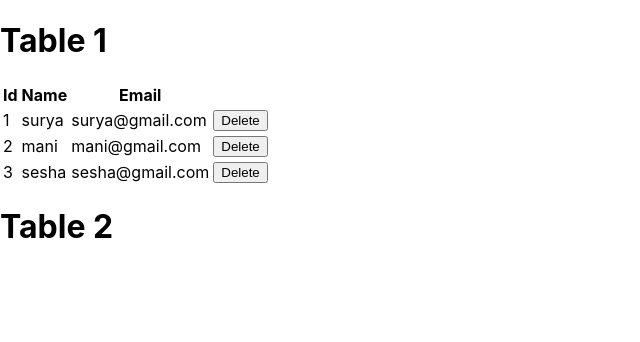
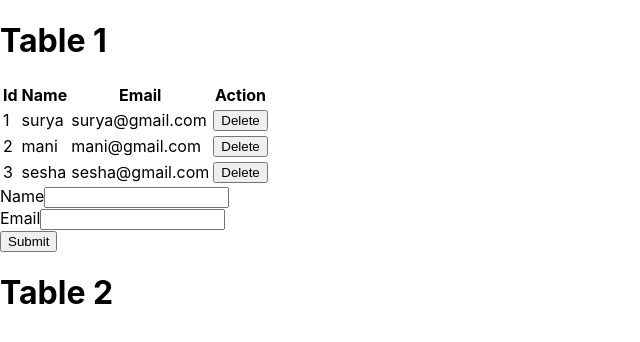
Before and after one commit to hellosurya1010/react-app, a React (Create React App) app: page / in a window 1280 px wide. Shown: the top 342 px of the page, without its empty margins (0-640 px from the left). Built offline with nearby package versions, Linux system fonts and the light colour scheme.

Commit message:
Form submittion finished!

```diff
--- a/package.json
+++ b/package.json
@@ -6,6 +6,7 @@
     "@testing-library/jest-dom": "^5.16.5",
     "@testing-library/react": "^13.4.0",
     "@testing-library/user-event": "^13.5.0",
+    "bootstrap-sweetalert": "^1.0.1",
     "react": "^18.2.0",
     "react-dom": "^18.2.0",
     "react-scripts": "5.0.1",
--- /dev/null
+++ b/src/components/Form.js
@@ -0,0 +1,39 @@
+import { Component } from "react";
+
+class Form extends Component {
+  initialState = {
+    name: "",
+    email: "",
+  };
+
+  state = this.initialState;
+
+  handelChange = (event) => {
+    const {name, value} = event.target;
+    console.log({name, value});
+    this.setState({[name]: [value]});
+  }
+
+  submitForm = () => {
+    let newUser = this.state;
+    this.props.handelSubmit(newUser);
+    this.setState(this.initialState);
+  }
+
+  render() {
+    return (
+      <form action="">
+        <label htmlFor="name">Name</label>
+        <input onChange={this.handelChange} type="text" name="name" value={this.state.name} id="name" />
+        <br />
+        <label htmlFor="email">Email</label>
+        <input type="email" onChange={this.handelChange} name="email" value={this.state.email} id="email" />
+        <br />
+        <input type="button" onClick={this.submitForm} value="Submit" />
+      </form>
+    );
+  }
+}
+
+
+export default Form;
--- a/src/components/Table.js
+++ b/src/components/Table.js
@@ -7,6 +7,7 @@ const TableHead = () => {
         <th>Id</th>
         <th>Name</th>
         <th>Email</th>
+        <th>Action</th>
       </tr>
     </thead>
   );
@@ -20,7 +21,7 @@ const TableBody = (props) => {
     const rows = users.map((user, index) => {
         return (
             <tr key={index}>
-              <td>{user.id}</td>
+              <td>{index + 1}</td>
               <td>{user.name}</td>
               <td>{user.email}</td>
               <td><button onClick={() => deleteTr(index)}>Delete</button></td>
--- a/src/pages/Index.js
+++ b/src/pages/Index.js
@@ -1,4 +1,5 @@
 import { Component } from "react";
+import Form from "../components/Form";
 import Table from "../components/Table"
 
 
@@ -32,6 +33,11 @@ class Index extends Component{
         this.setState({users: users});
     }
 
+    handelSubmit = (newUser) => {
+        let users = [...this.state.users, newUser];
+        this.setState({users});
+    }
+
     render(){
 
         const {users} = this.state;
@@ -39,6 +45,7 @@ class Index extends Component{
             <div>
                 <h1>Table 1</h1>
                 <Table  deleteTr={this.deleteTr} users={users}/>
+                <Form handelSubmit={this.handelSubmit} />
                 <h1>Table 2</h1>
             </div>
         );
```
Also changed, not shown: 1 other file (tests, documents, lock files or other folders).
